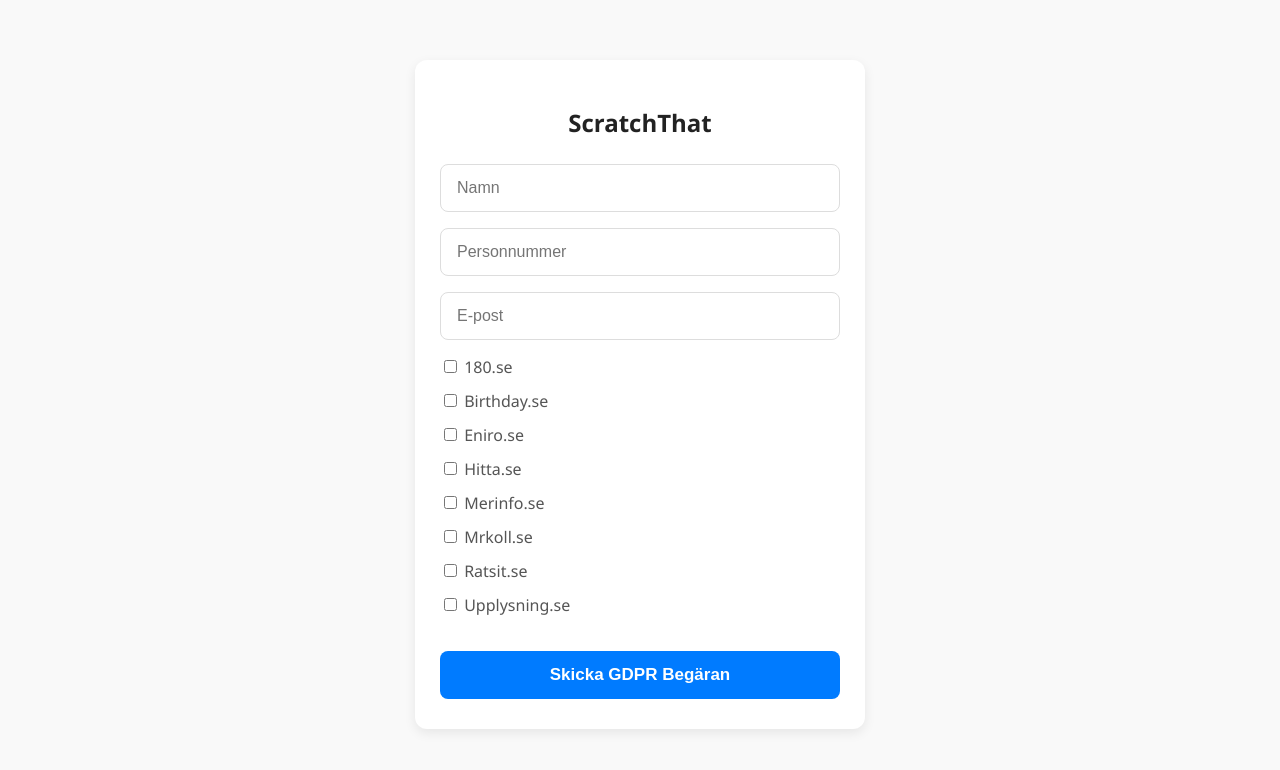
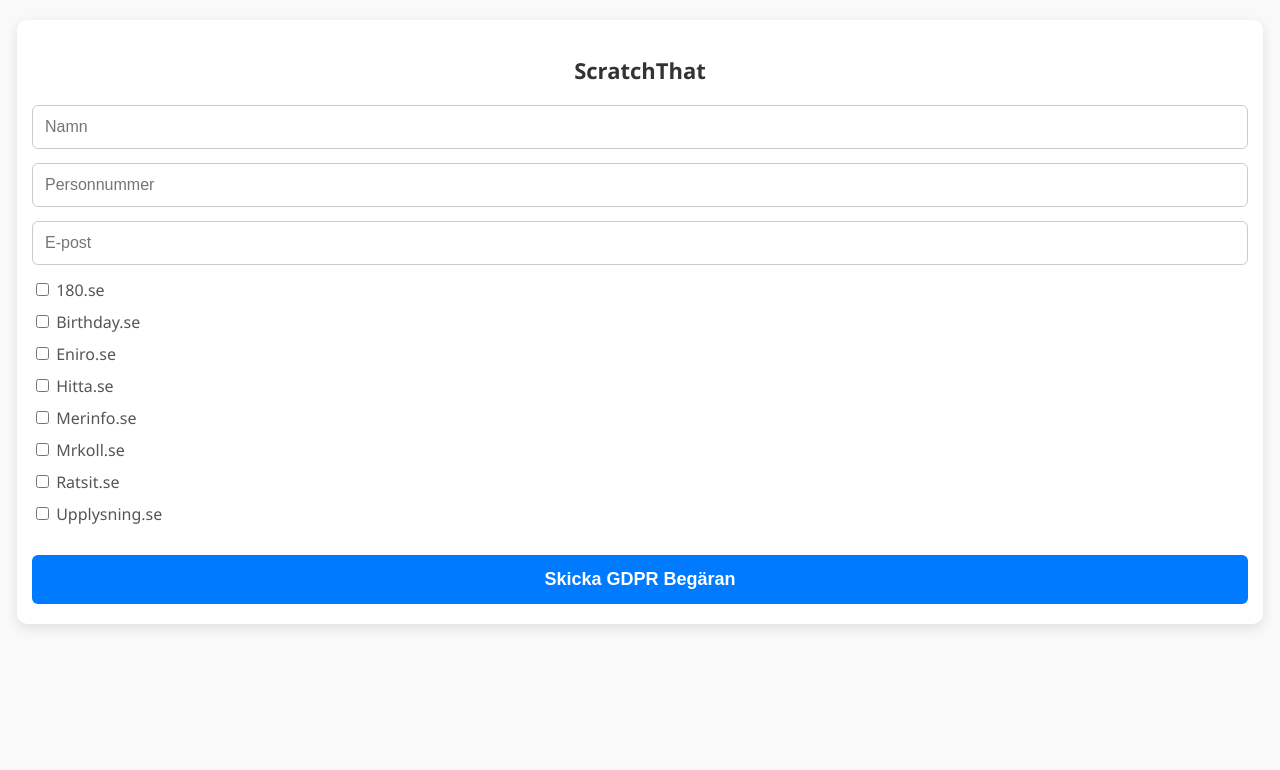
Before and after one commit to MusaeM/ScratchThat, a plain HTML site: page frontend/index.html in a window 1280 px wide. Drawn offline with Linux system fonts and the light colour scheme.

Commit message:
Fix Frontend style Width

```diff
--- a/frontend/style.css
+++ b/frontend/style.css
@@ -3,41 +3,40 @@
     font-family: 'Segoe UI', Tahoma, Geneva, Verdana, sans-serif;
     min-height: 100vh;
     margin: 0;
-    display: flex;
-    justify-content: center;
-    align-items: start;
-    padding-top: 60px; /* Luft upptill */
+    padding: 0;
 }
 
+/* Container */
 .container {
     background: #ffffff;
-    padding: 30px 25px;
-    border-radius: 12px;
-    box-shadow: 0 4px 12px rgba(0,0,0,0.08);
-    width: 100%;
-    max-width: 400px; /* Exakt samma stil som cardrop */
+    padding: 20px 15px;
+    border-radius: 10px;
+    box-shadow: 0 4px 12px rgba(0,0,0,0.1);
+    width: 95%;        /* Fyll mer av mobilskärmen! */
+    margin: 20px auto;
     text-align: center;
 }
 
+/* Rubrik */
 h1 {
-    color: #222;
-    font-size: 24px;
-    font-weight: 600;
-    margin-bottom: 25px;
+    color: #333;
+    font-size: 22px;
+    margin-bottom: 20px;
 }
 
+/* Inputs */
 input[type="text"],
 input[type="email"] {
     width: 100%;
-    padding: 14px 16px;
-    margin-bottom: 16px;
-    border: 1px solid #ddd;
-    border-radius: 8px;
+    padding: 12px;
+    margin-bottom: 14px;
+    border: 1px solid #ccc;
+    border-radius: 6px;
     font-size: 16px;
     box-sizing: border-box;
-    background-color: #fff;
 }
 
+/* Checkboxar */
 .checkboxes {
     text-align: left;
     margin-bottom: 20px;
@@ -45,20 +44,21 @@
 
 label {
     display: block;
-    margin-bottom: 12px;
+    margin-bottom: 10px;
     font-size: 16px;
     color: #555;
 }
 
+/* Skicka-knappen */
 button {
     width: 100%;
     background-color: #007bff;
     color: white;
     padding: 14px;
-    margin-top: 15px;
+    margin-top: 10px;
     border: none;
-    border-radius: 8px;
-    font-size: 17px;
+    border-radius: 6px;
+    font-size: 18px;
     font-weight: bold;
     cursor: pointer;
     transition: background-color 0.3s ease;
@@ -74,12 +74,3 @@
     margin-top: 20px;
     color: #333;
 }
-
-/* Mobilfix */
-@media (max-width: 500px) {
-    .container {
-        margin: 20px;
-        padding: 25px 20px;
-        max-width: 90%;
-    }
-}
```
